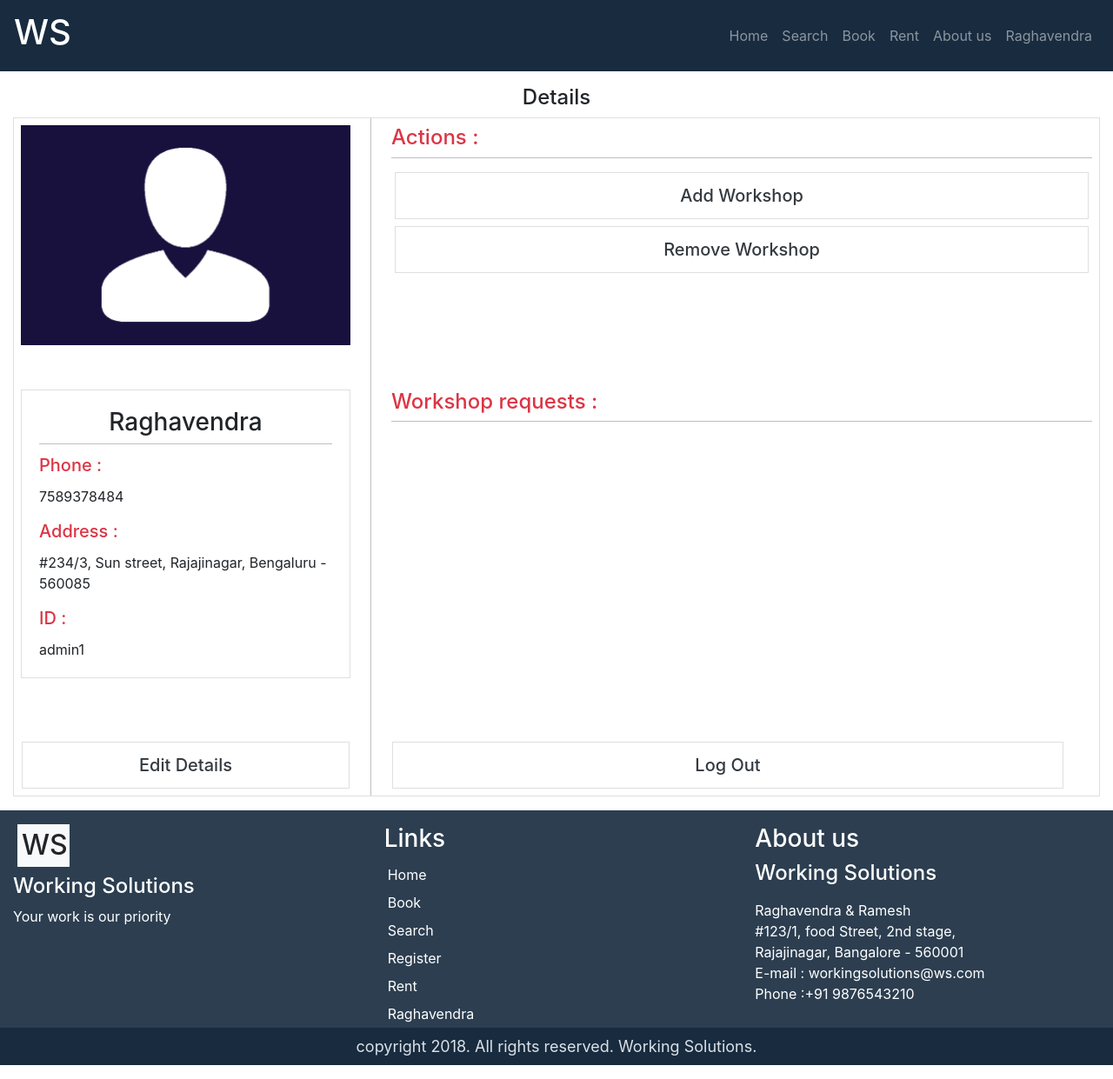
After one commit to RaghavendraAchari/project, a PHP site: page /admin-page.php in a window 1280 px wide. The commit adds this page. Shown: the whole page at 87% size. Run offline with PHP 8.4, Linux system fonts and the light colour scheme; a user stored in the database is signed in; data comes from the database, SQL or seed files in the repository; some libraries are stand-ins or nearby versions.

Commit message:
admin page created

```diff
--- /dev/null
+++ b/pages/CSS/admin-page.css
@@ -0,0 +1,35 @@
+.form-check-label{
+    display: block ;
+}
+.apply{
+    padding: 3px ;
+}
+.card{
+    border-radius: 0rem ;
+}
+#workshop-element{
+    border-radius: 0rem ;
+}
+
+.heading{
+    border-bottom: 1px solid rgba(0, 0, 0, .25);
+}
+.details{
+    border-right: 1px solid rgba(0, 0, 0, .25);
+}
+.row-end{
+    border-bottom: 1px solid rgba(0, 0, 0, .25);
+}
+.workshop:hover{
+    background-color: rgba(214, 213, 213, 0.164);
+    transition-duration: .35s ;
+}
+.overflow{
+    overflow-y: scroll;
+    overflow-x: hidden;
+    overscroll-behavior: unset;
+}
+.col-sm-3{
+    vertical-align: -webkit-baseline-middle;
+    vertical-align: middle;
+}
--- a/pages/Helpers/change-user.php
+++ b/pages/Helpers/change-user.php
@@ -1,7 +1,7 @@
 
 <?php
 
-if(! empty($_SESSION['user_id'] || ! empty($_SESSION['user_fname']))){ ?>
+if(! empty($_SESSION['user_id'] || ! empty($_SESSION['admin_id']) || ! empty($_SESSION['user_fname']))){ ?>
 
     	<script type="text/javascript">
         var user = document.getElementById('login-link');
--- /dev/null
+++ b/pages/admin-page.php
@@ -0,0 +1,159 @@
+<?php session_start();
+
+    require("./Helpers/admin-details.php");
+    $mysqli = new mysqli($server, $username, $password,$dbname);
+
+
+    //mysqli ob will have connect_errno != 0 if err occurs
+    if($mysqli->connect_errno){
+        die('Could not connect to '.$mysqli->connect_err());
+    }
+    //prepare statement
+    $sql_statement = "SELECT * FROM `admin` WHERE admin_id='$_SESSION[admin_id]'";
+    //
+    $result = $mysqli->query($sql_statement);
+    $result->data_seek(0);
+
+    $data = $result->fetch_assoc();
+
+    $sql_statement = "SELECT * FROM workshop ";
+    $workshop_result = $mysqli->query($sql_statement);
+
+    // $sql_statement = "SELECT * FROM user_history WHERE user_id='$_SESSION[user_id]'";
+    // $history_result = $mysqli->query($sql_statement);
+
+?>
+<!DOCTYPE html>
+<html lang="en">
+<head>
+    <?php include("header.php"); ?>
+    <link rel="stylesheet" href="./CSS/admin-page.css" />
+    <title>WS: User Profile</title>
+</head>
+<body>
+    <?php include("navigation.php"); ?>
+    <div class="container-fluid mt-3 mb-3">
+        <div class="container">
+            <h4 class="heading-4 text-center">
+                Details
+            </h4>
+        </div>
+        <div class="card" >
+            <div class="row">
+
+                    <div class="col-sm-4 details">
+                        <img class="p-2" src="./Icons/user-login-icon2.png" alt="user icon" style="width : 100%;" />
+                    </div>
+                    <div class="col-sm-8 mb-2"  >
+                        <div class="p-2" >
+                        <h4 class="card-title heading pb-2 text-danger">Actions : </h4>
+                        <div class="overflow"style="height : 230px;">
+                            <div class="row">
+                                <div class="col-sm-12">
+                                    <a href="#" class="card btn btn-primary m-1">
+                                        <div class="card-body p-1">
+                                            <h5 class="card-title text-dark m-1">Add Workshop</h5>
+                                        </div>
+                                    </a>
+                                </div>
+                                <div class="col-sm-12">
+                                    <a href="#" class="card btn btn-primary m-1">
+                                        <div class="card-body p-1">
+                                            <h5 class="card-title text-dark m-1">Remove Workshop</h5>
+                                        </div>
+                                    </a>
+                                </div>
+                            </div>
+                        </div>
+
+                            </div>
+
+                    </div>
+
+
+                    <div class="col-sm-4 details">
+                    <div class="p-2">
+                        <div class="card card-body ">
+                            <h3 class="card-title text-center heading pb-2"><?php echo $data['admin_name']; ?></h3>
+                            <h5 class="card-title text-danger">Phone : </h5><p class="card-text"><?php echo $data['admin_phone']; ?></p>
+                            <h5 class="card-title text-danger">Address : </h5><p class="card-text"><?php echo $data['admin_address']; ?></p>
+                            <h5 class="card-title text-danger">ID : </h5><p class="card-text"><?php echo $data['admin_id']; ?></p>
+                        </div>
+                    </div>
+
+                    </div>
+                    <div class="col-sm-8" >
+                        <div class="p-2" >
+                            <h4 class="card-title heading  pb-2 text-danger">Workshop requests : </h4>
+                            <div class="overflow"style=" height : 340px;" >
+                                <?php
+                                    if(! $workshop_result->num_rows){
+                                        echo '<p class="text-center">No pending workshops</p>';
+                                    }else{
+                                        for( $row = 0 ;  $row< $workshop_result->num_rows;  $row++){
+                                            $workshop_result->data_seek( $row);
+                                            $workshop_data = $workshop_result->fetch_assoc();
+                                            if($workshop_data['admin_accepted']=='0'){
+                                        ?>
+                                            <div class="card card-body m-1 p-2 workshop">
+                                                <div class="row">
+                                                    <div class="col-sm-8">
+                                                        <h5 class="card-title m-2 text-secondary"><?php echo $workshop_data['workshop_name']; ?></h5>
+                                                    </div>
+                                                    <div class="col-sm-4 text-right">
+                                                        <script type="text/javascript">
+                                                            function accept(id) {
+                                                                var request = new XMLHttpRequest();
+                                                                var link = "./Helpers/accept-workshop.php?id="+id;
+                                                                request.open("GET",link);
+                                                                request.send();
+
+                                                                request.onreadystatechange = function(){
+                                                                    if(request.readyState == 4){
+                                                                        var ele = document.getElementById('accept-button');
+                                                                        ele.innerTEXT= request.responseText;
+                                                                    }
+                                                                }
+                                                            }
+                                                        </script>
+                                                        <button class="btn btn-dark" id="accept-button" onclick="accept('<?php echo $workshop_data['workshop_id'] ;?>')" >Accept</button>
+
+                                                        <a class="btn btn-dark" href="">Details of workshop</a>
+                                                    </div>
+                                                </div>
+                                            </div>
+                                        <?php }
+                                        }
+                                    }
+                                ?>
+                            </div>
+
+                        </div>
+                    </div>
+                <div class="col-sm-4 pl-3 pr-3 details">
+                    <a href="#" class="card btn btn-primary m-2">
+                        <div class="card-body p-1">
+                            <h5 class="card-title text-dark m-1">Edit Details</h5>
+                        </div>
+                    </a>
+                </div>
+                <div class="col-sm-8 pl-3 pr-5">
+                    <a href="logout.php" class="card btn btn-primary m-2">
+                        <div class="card-body p-1">
+                            <h5 class="card-title text-dark m-1">Log Out</h5>
+                        </div>
+                    </a>
+                </div>
+
+
+
+
+            </div>
+        </div>
+    </div>
+
+
+    <?php include("footer.php"); ?>
+    <?php require("./Helpers/change-user.php"); ?>
+</body>
+</html>
--- /dev/null
+++ b/pages/index.php
@@ -0,0 +1 @@
+<?php header("Location: home.php"); ?>
```
Also changed, not shown: pages/Helpers/accept-workshop.php (added, +22 -0 lines), pages/login.php (+14 -0 lines).
